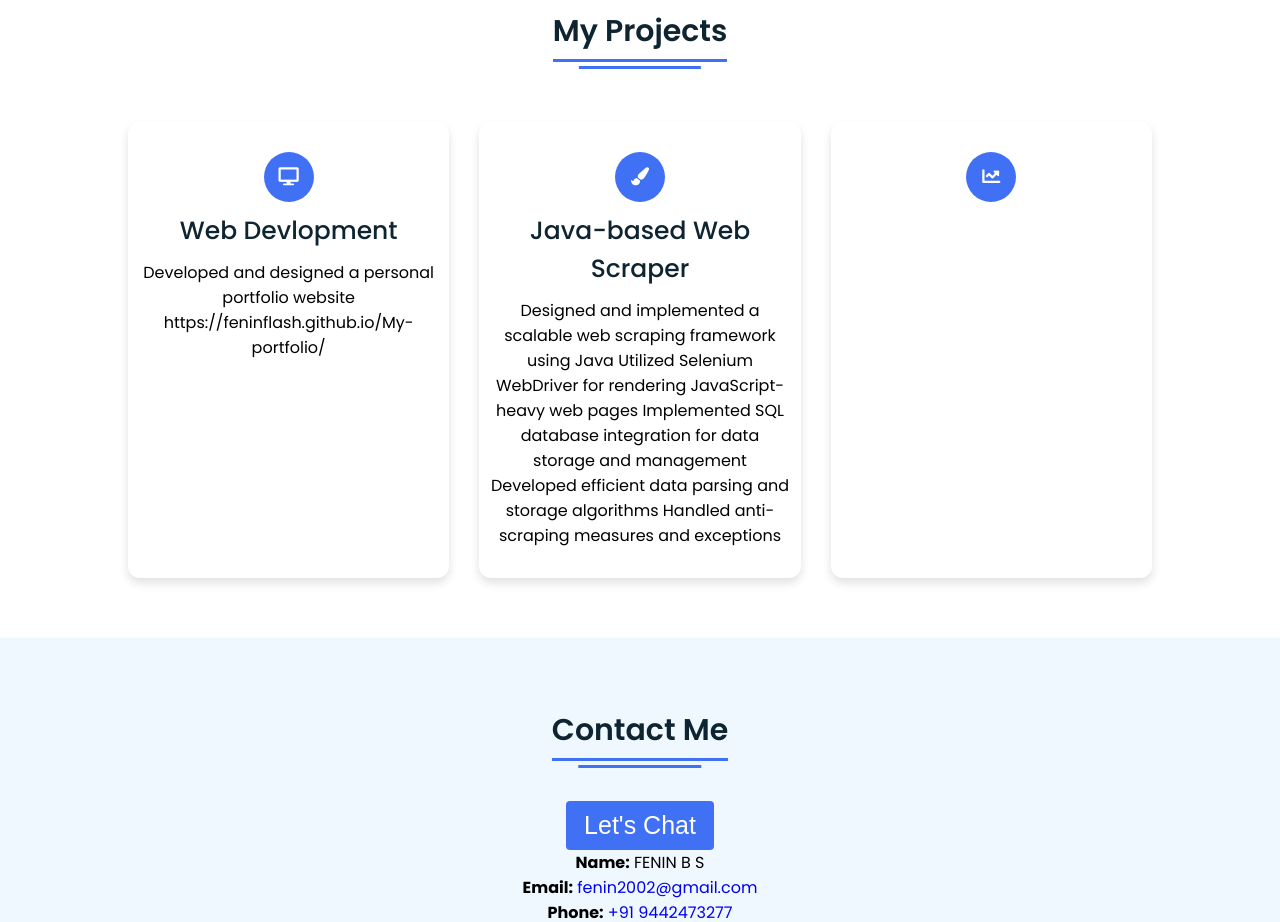
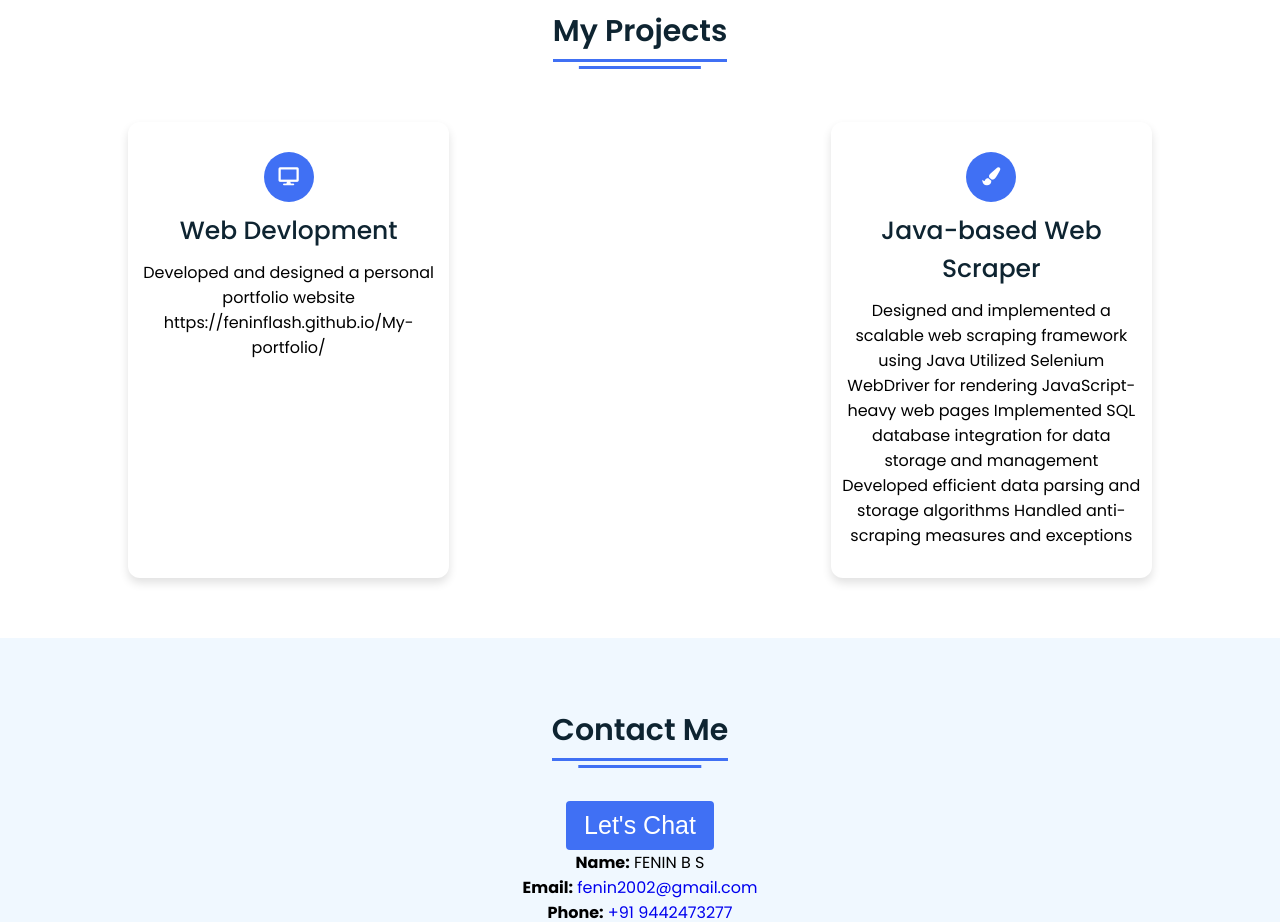
Before and after one commit to Feninflash/My-portfolio, a plain HTML site: page index.html in a window 1280 px wide. Shown: the part 2000-2922 px from the top of the page. Drawn offline with Linux system fonts and the light colour scheme.

Commit message:
Update index.html

```diff
--- a/index.html
+++ b/index.html
@@ -126,11 +126,11 @@
  Developed efficient data parsing and storage algorithms
  Handled anti-scraping measures and exceptions</p>
      </div>
-       <div class="box">
+       <!--<div class="box">
          <div class="icon">
            <i class="fas fa-chart-line"></i>
        </div>
-       <!--<div class="topic">Digital Marketing</div>
+       <div class="topic">Digital Marketing</div>
        <p>Coming soon</p>
      </div>
        <div class="box">
```
